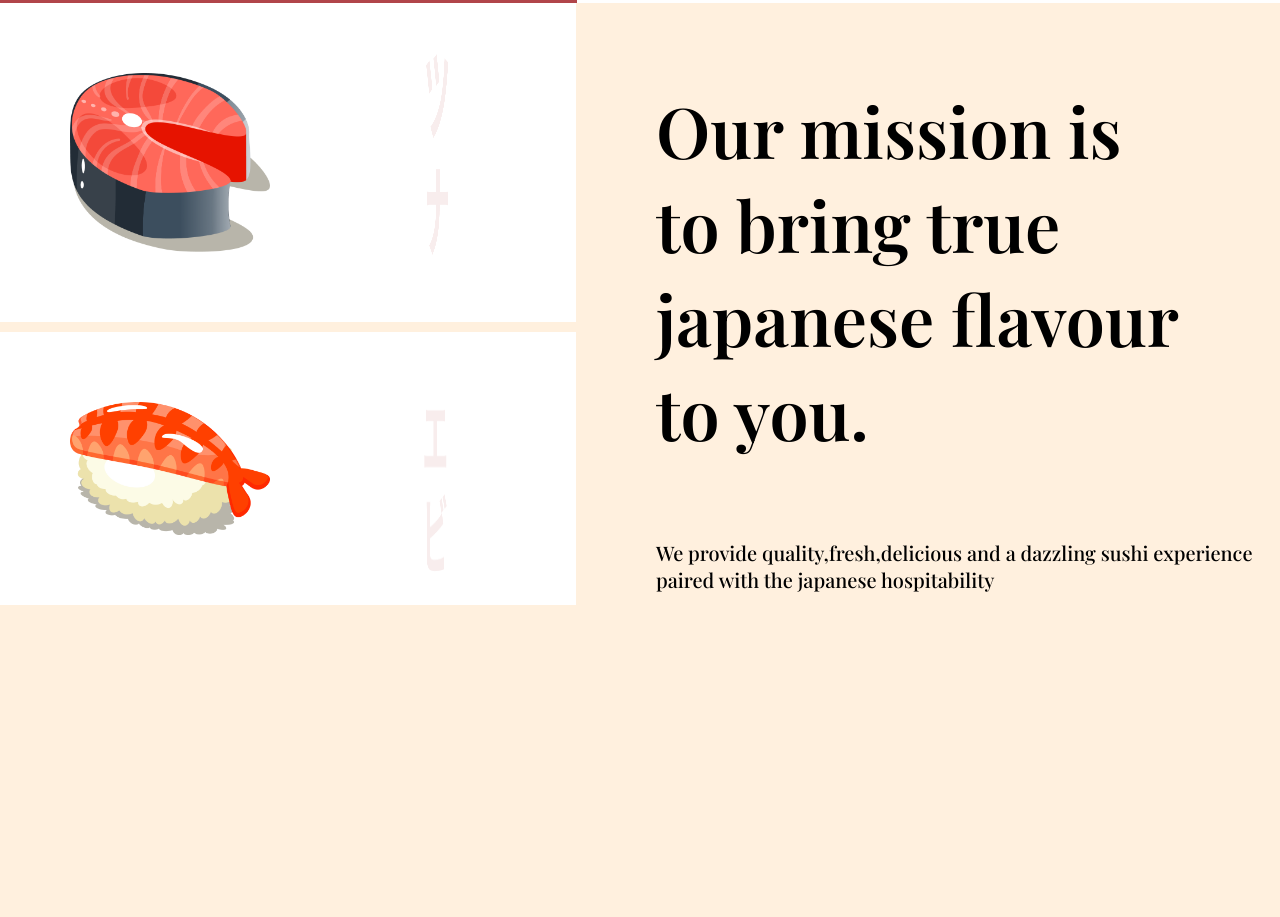
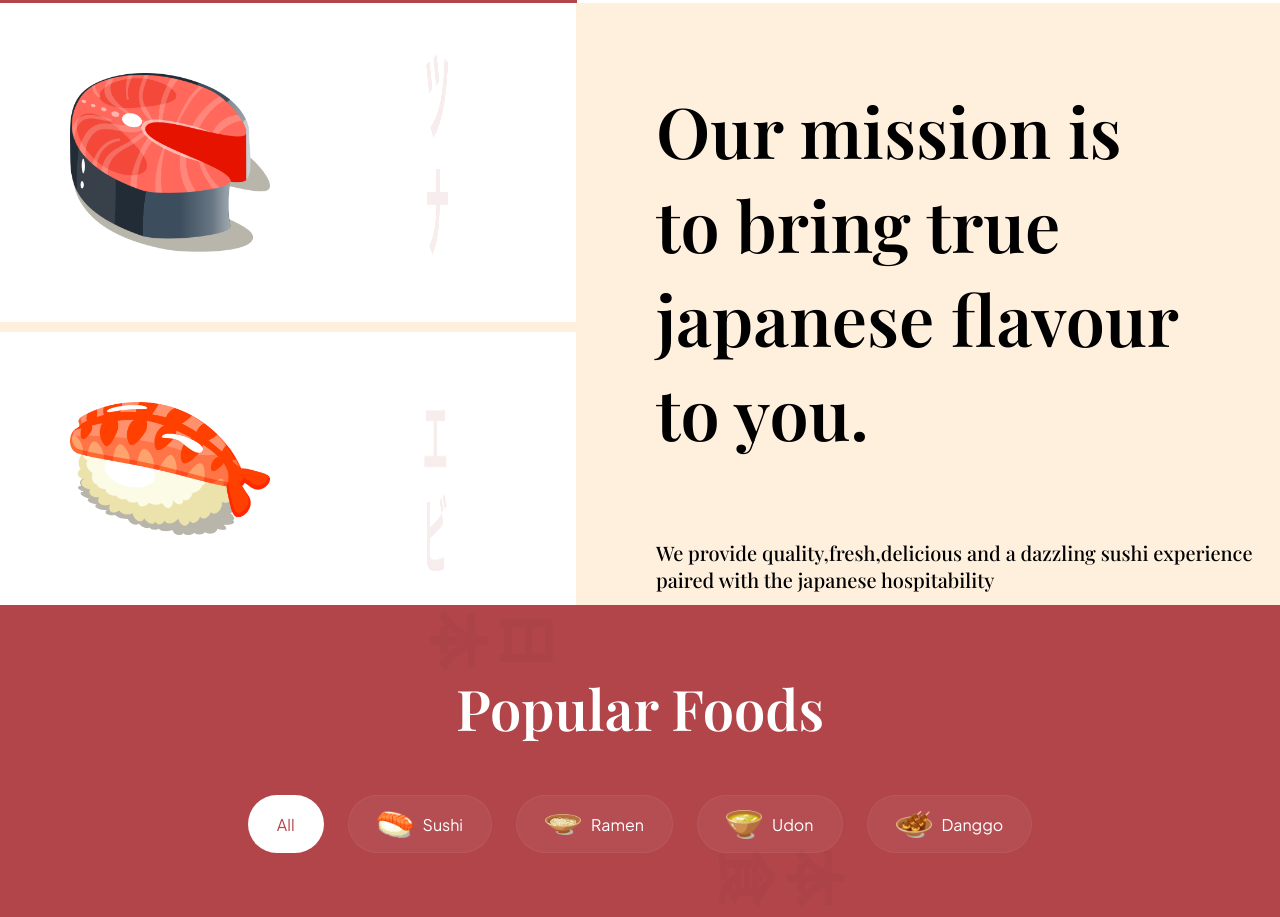
Before and after one commit to abdulrafayyamir/sushi-website, a plain HTML site: page index.html in a window 1280 px wide. Shown: the part 810-1727 px from the top of the page. Before the commit the page ends 1415 px from the top, so only its background shows below. Drawn offline with nearby package versions, Linux system fonts and the light colour scheme.

Commit message:
Popular section
added headings and buttons to the popular section

```diff
--- a/css/sections/popular.css
+++ b/css/sections/popular.css
@@ -0,0 +1,71 @@
+.popular-foods{
+
+    padding: 64px;
+
+    display: flex;
+    flex-direction: column;
+
+    background-color: var(--primary-color);
+    background-image: url("../../assets/popular_bg.png");
+    background-position: center;
+    background-repeat: no-repeat;
+    background-size: contain;
+    overflow: hidden;
+}
+
+.popular-foods__title{
+
+    font-size: 56px;
+    font-family: var(--playfair-display);
+    font-weight: 600;
+    line-height: 78px;
+    color:#fff;
+    text-align: center;
+}
+
+.popular-foods__filters{
+
+    margin-top: 48px;
+    max-width: 100%;
+    overflow-x:auto;
+    display: flex;
+    justify-content: center;
+    gap:24px;
+}
+
+.popular-foods__filter-btn{
+
+    display: flex;
+    padding: 10px 28px;
+    flex-direction: row;
+    align-items: center;
+    gap:10px;
+    background-color: rgba(255,255, 255, 0.05);
+    border: 1px solid rgba(255,255, 255, 0.05) ;
+    border-radius: 46px;
+    font-size: 16px;
+    font-weight: 300px;
+    line-height:25px;
+    font-family: var(--plus-jakarta-sans);
+    cursor: pointer;
+    color:#fff;
+}
+
+.popular-foods__filter-btn img{
+
+    width: 36px;
+    height: 36px;
+    object-fit: contain;
+}
+.popular-foods__filter-btn.active{
+
+    background-color: #fff;
+    color:var(--primary-color)
+
+}
+
+.popular-foods__filter-btn:hover{
+
+    background-color: #fff;
+    color:var(--primary-color)
+}
--- a/index.html
+++ b/index.html
@@ -117,6 +117,45 @@
     </div>
 
   </section>
+
+  <section class="popular-foods" id="menu" >
+   <h2 class="popular-foods__title">Popular Foods</h2>
+
+   <div class="popular-foods__filters sushi__hide-scrollbar">
+
+     <button class="popular-foods__filter-btn active">All</button>
+
+     <button class="popular-foods__filter-btn">
+        <img src="/assets/sushi-9.png" alt="">
+        Sushi
+     </button>
+     <button class="popular-foods__filter-btn">
+        <img src="/assets/sushi-8.png" alt="">
+        Ramen
+     </button>
+     <button class="popular-foods__filter-btn">
+        <img src="/assets/sushi-7.png" alt="">
+        Udon
+     </button>
+     <button class="popular-foods__filter-btn">
+        <img src="/assets/sushi-6.png" alt="">
+        Danggo
+     </button>
+   </div>
+
+   <div class="popular-foods_catalogue">
+
+     <!--javascript-->
+   </div>
+
+   <!-- <button class="popular-foods_button">
+
+     Explore Food
+
+     <img src="assets/arrow-right.svg" alt="arrow-right">
+   </button>
+
+  </section> -->
   <script src="js/script.js" type="module"></script>
 </body>
 </html>
```
